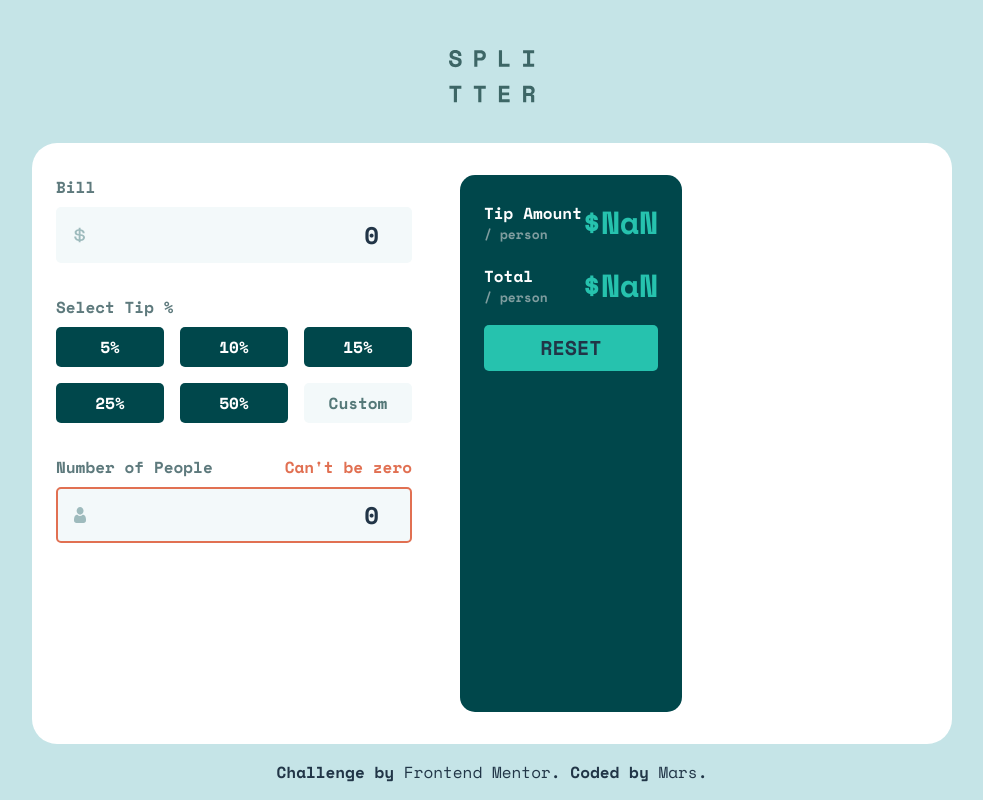
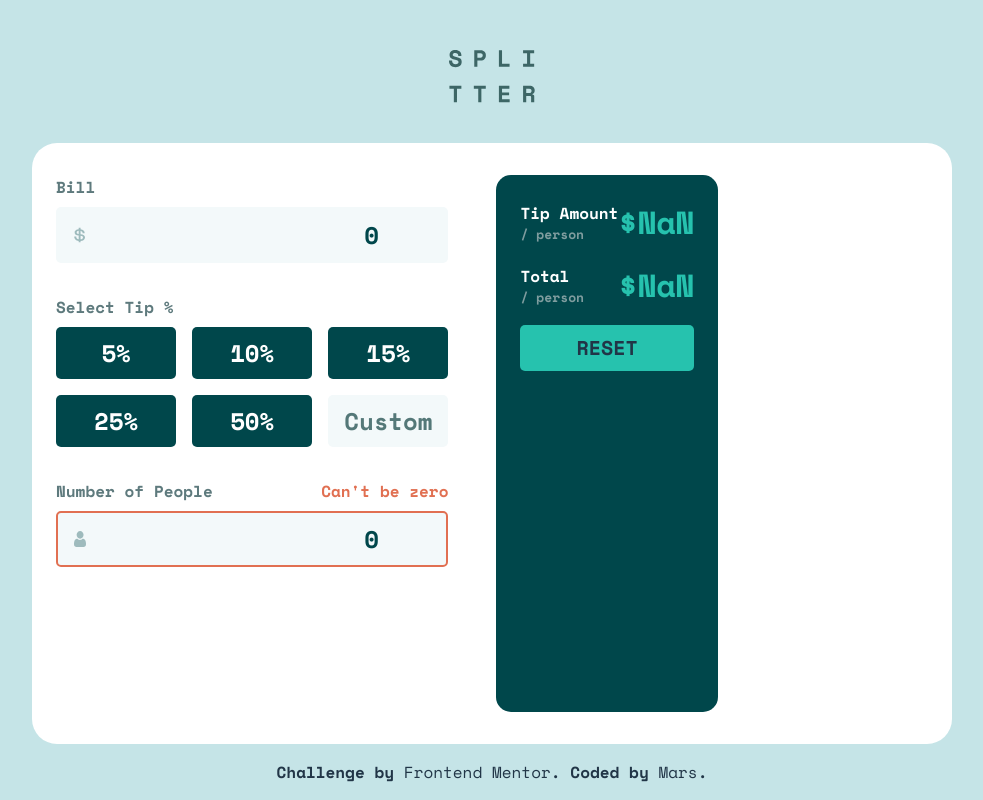
Before and after one commit to martinianol/tip-calculator-app, a React (Vite) app: page / in a window 1280 px wide. Shown: the whole page, without its empty margins (148-1131 px from the left). Built offline with nearby package versions, Linux system fonts and the light colour scheme.

Commit message:
Minor Styling Issues (#3)
Co-authored-by: Martiniano-Bluealba <martiniano.leguizamon@bluealba.com>

```diff
--- a/src/Components/Form/Inputs/Input.tsx
+++ b/src/Components/Form/Inputs/Input.tsx
@@ -38,7 +38,7 @@ const Input = ({
           type="number"
           id={id}
           placeholder="0"
-          className="bg-transparent text-preset3 text-right outline-none min-w-0 caret-green-400"
+          className="bg-transparent text-preset3 text-right outline-none min-w-0 caret-green-400 text-green-900"
           value={value}
           onChange={(e) => onChange(id, e.target.value)}
           min={0}
--- a/src/Components/Form/TipButtonsInput/TipButton/TipButton.tsx
+++ b/src/Components/Form/TipButtonsInput/TipButton/TipButton.tsx
@@ -8,17 +8,17 @@ interface TipButtonProps {
   isCustom?: boolean;
 }
 const baseStyles =
-  "text-center py-2 px-4 border-none rounded-[5px] text-preset3 text-white bg-green-900 hover:bg-green-200 hover:text-green-900 cursor-pointer";
+  "text-center py-2 px-4 border-none rounded-[5px] text-white bg-green-900 hover:bg-green-200 hover:text-green-900 cursor-pointer";
 const customStyles = "bg-grey-50 text-grey-550";
 const activeStyles = "bg-green-400 text-green-900";
 
 const TipButton = ({ val, onClick, isActive, isCustom }: TipButtonProps) => {
   const id = `tip-${val}`;
+  const displayVal = val + (typeof val === "number" ? "%" : "");
 
-  const buttonClassName = twMerge(
+  const buttonClassName = `text-preset3 ${twMerge(
     clsx(baseStyles, isCustom && customStyles, isActive && activeStyles)
-  );
-  const displayVal = val + (typeof val === "number" ? "%" : "");
+  )}`;
 
   return (
     <label htmlFor={id} className={buttonClassName}>
```
